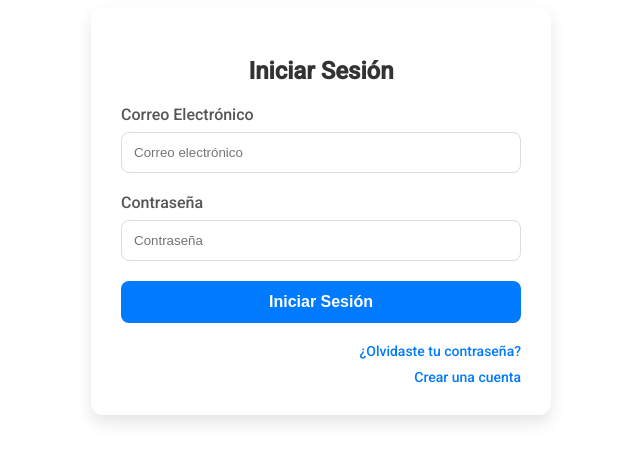
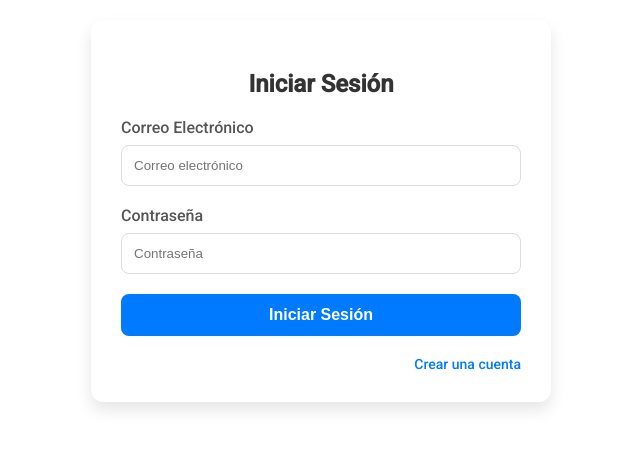
Before and after one commit to juanmac09/ProjectPulse-FrontEnd, an Angular app: page /login in a window 1280 px wide. Shown: the part 189-650 px from the top of the page, without its empty margins (319-959 px from the left). Built offline with nearby package versions, Linux system fonts and the light colour scheme.

Commit message:
fix(login):The forgotten password option has been removed.

```diff
--- a/src/app/auth/components/login/login.component.html
+++ b/src/app/auth/components/login/login.component.html
@@ -36,7 +36,6 @@
       <button type="submit">Iniciar Sesión</button>
 
       <div class="links">
-        <a href="#">¿Olvidaste tu contraseña?</a>
         <a routerLink="/sign-up">Crear una cuenta</a>
       </div>
     </form>
```
